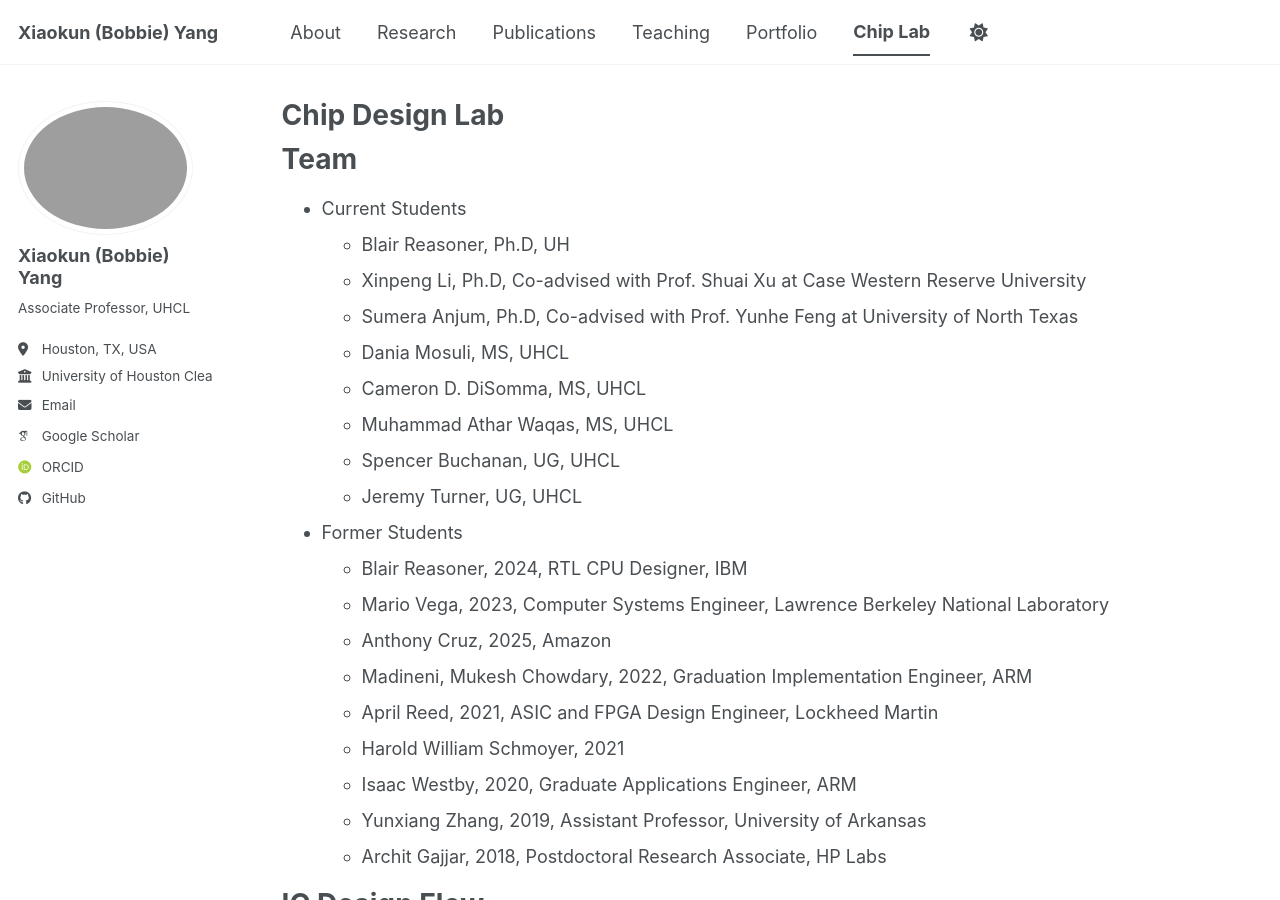
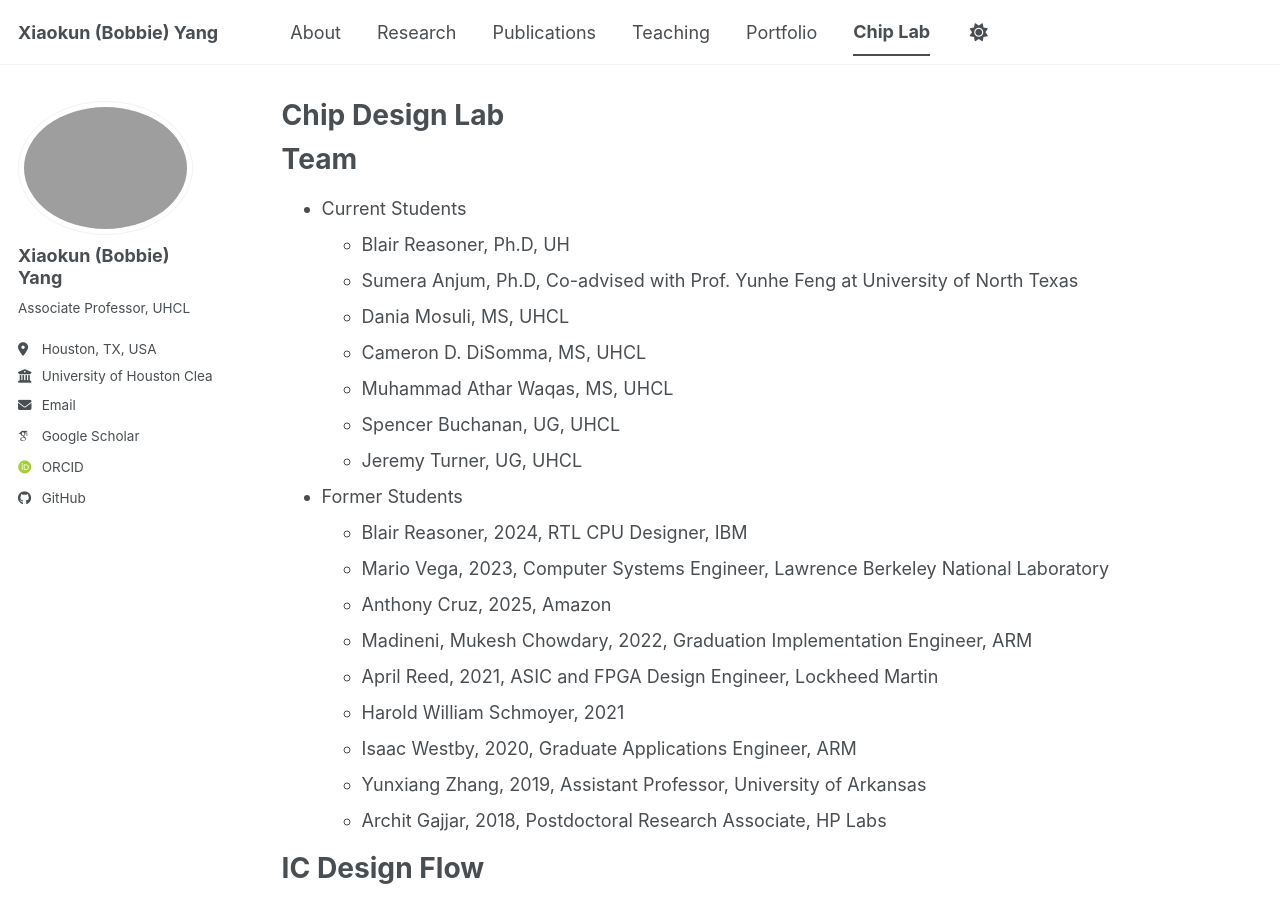
Before and after one commit to bobbieyang/bobbieyang.github.io, a Jekyll site: the page built from _pages/lab.md, in a window 1280 px wide and 900 px high. Built offline with Jekyll 4.4.1, drawn with Linux system fonts in a browser that asks for light colours; some web fonts are replaced; a script bundle is joined from its source files by our own code; library files that are not in the unit come from our copies.

Commit message:
Update lab.md

```diff
--- a/_pages/lab.md
+++ b/_pages/lab.md
@@ -13,7 +13,6 @@ Team
 ======
 * Current Students
   * Blair Reasoner, Ph.D, UH
-  * Xinpeng Li, Ph.D, Co-advised with Prof. Shuai Xu at Case Western Reserve University
   * Sumera Anjum, Ph.D, Co-advised with Prof. Yunhe Feng at University of North Texas
   * Dania Mosuli, MS, UHCL
   * Cameron D. DiSomma, MS, UHCL
```
